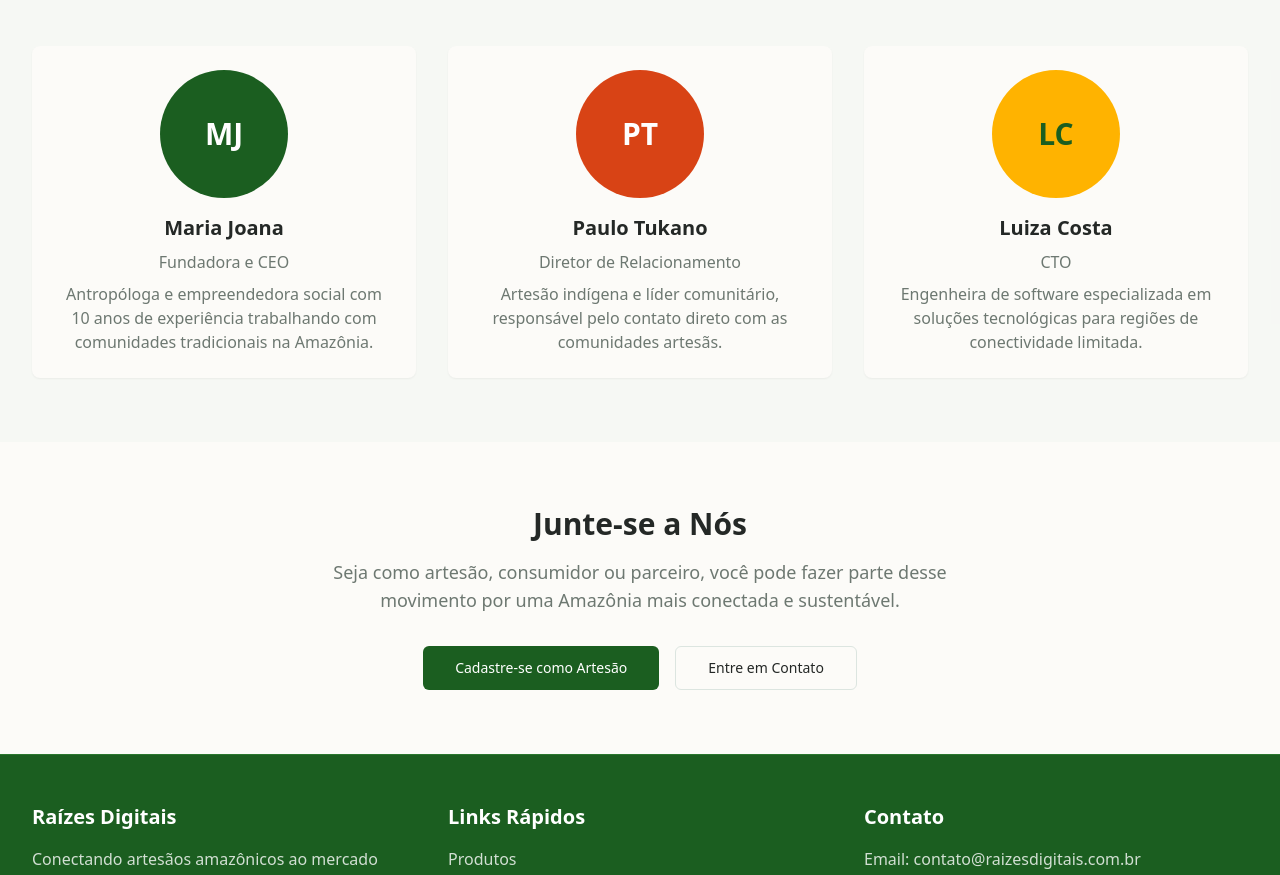
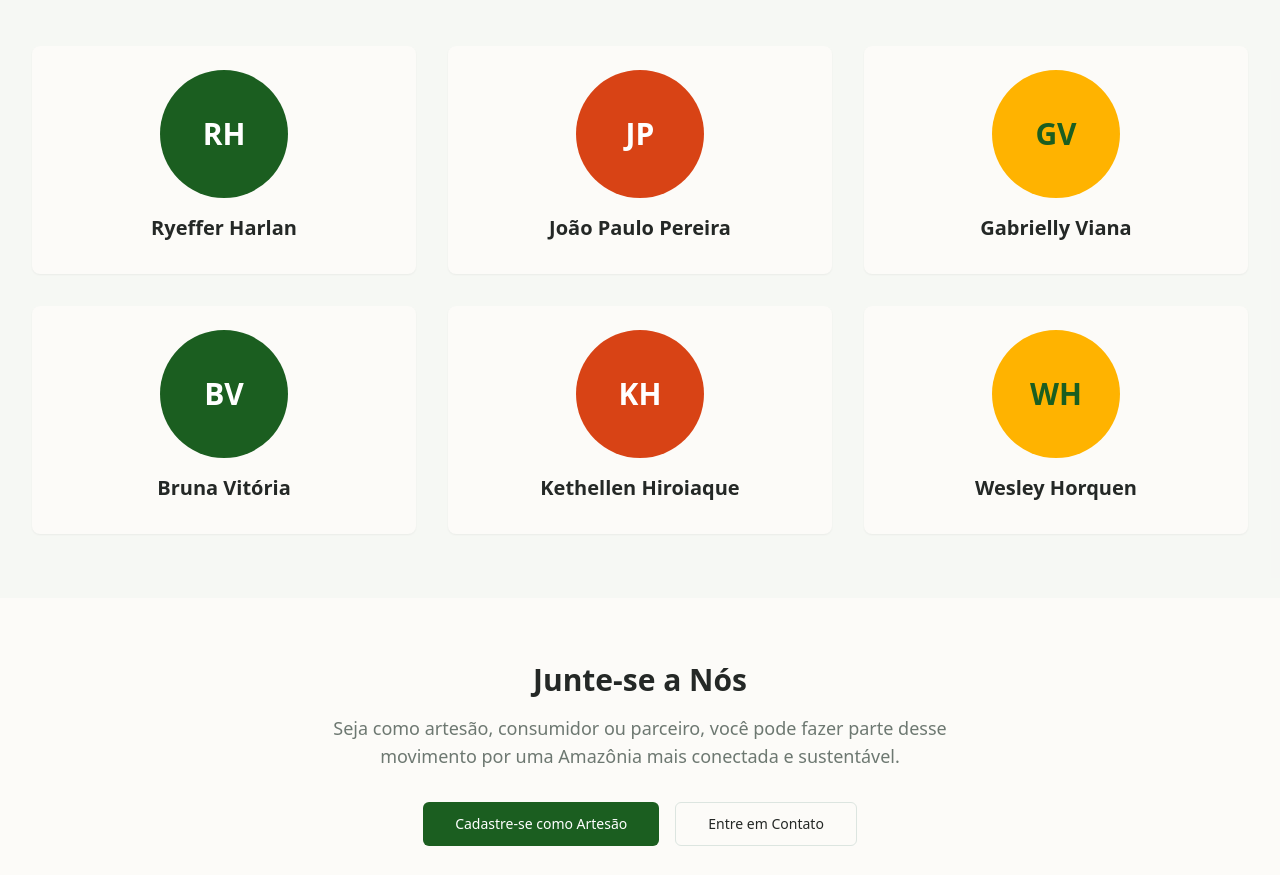
Before and after one commit to Founder-gif/Raizes-Digitais, a React (Vite) app: page /sobre in a window 1280 px wide. Shown: the part 1455-2330 px from the top of the page. Built offline with nearby package versions, Linux system fonts and the light colour scheme.

Commit message:
Add team members to About page
Added team member names to the About page.

```diff
--- a/src/pages/AboutPage.tsx
+++ b/src/pages/AboutPage.tsx
@@ -1,4 +1,3 @@
-
 import React from 'react';
 import { Button } from '@/components/ui/button';
 import { Link } from 'react-router-dom';
@@ -127,35 +126,44 @@ const AboutPage = () => {
           <div className="grid grid-cols-1 md:grid-cols-2 lg:grid-cols-3 gap-8">
             <div className="bg-background p-6 rounded-lg shadow-sm">
               <div className="h-32 w-32 rounded-full bg-amazon-green mx-auto mb-4 flex items-center justify-center">
-                <span className="text-white font-bold text-3xl">MJ</span>
+                <span className="text-white font-bold text-3xl">RH</span>
               </div>
-              <h3 className="text-xl font-bold text-center mb-2">Maria Joana</h3>
-              <p className="text-center text-muted-foreground mb-2">Fundadora e CEO</p>
-              <p className="text-center text-muted-foreground">
-                Antropóloga e empreendedora social com 10 anos de experiência trabalhando com comunidades tradicionais na Amazônia.
-              </p>
+              <h3 className="text-xl font-bold text-center mb-2">Ryeffer Harlan</h3>
             </div>
 
             <div className="bg-background p-6 rounded-lg shadow-sm">
               <div className="h-32 w-32 rounded-full bg-amazon-clay mx-auto mb-4 flex items-center justify-center">
-                <span className="text-white font-bold text-3xl">PT</span>
+                <span className="text-white font-bold text-3xl">JP</span>
               </div>
-              <h3 className="text-xl font-bold text-center mb-2">Paulo Tukano</h3>
-              <p className="text-center text-muted-foreground mb-2">Diretor de Relacionamento</p>
-              <p className="text-center text-muted-foreground">
-                Artesão indígena e líder comunitário, responsável pelo contato direto com as comunidades artesãs.
-              </p>
+              <h3 className="text-xl font-bold text-center mb-2">João Paulo Pereira</h3>
             </div>
 
             <div className="bg-background p-6 rounded-lg shadow-sm">
               <div className="h-32 w-32 rounded-full bg-amazon-sunshine mx-auto mb-4 flex items-center justify-center">
-                <span className="text-amazon-green font-bold text-3xl">LC</span>
+                <span className="text-amazon-green font-bold text-3xl">GV</span>
               </div>
-              <h3 className="text-xl font-bold text-center mb-2">Luiza Costa</h3>
-              <p className="text-center text-muted-foreground mb-2">CTO</p>
-              <p className="text-center text-muted-foreground">
-                Engenheira de software especializada em soluções tecnológicas para regiões de conectividade limitada.
-              </p>
+              <h3 className="text-xl font-bold text-center mb-2">Gabrielly Viana</h3>
+            </div>
+
+            <div className="bg-background p-6 rounded-lg shadow-sm">
+              <div className="h-32 w-32 rounded-full bg-amazon-green mx-auto mb-4 flex items-center justify-center">
+                <span className="text-white font-bold text-3xl">BV</span>
+              </div>
+              <h3 className="text-xl font-bold text-center mb-2">Bruna Vitória</h3>
+            </div>
+
+            <div className="bg-background p-6 rounded-lg shadow-sm">
+              <div className="h-32 w-32 rounded-full bg-amazon-clay mx-auto mb-4 flex items-center justify-center">
+                <span className="text-white font-bold text-3xl">KH</span>
+              </div>
+              <h3 className="text-xl font-bold text-center mb-2">Kethellen Hiroiaque</h3>
+            </div>
+
+            <div className="bg-background p-6 rounded-lg shadow-sm">
+              <div className="h-32 w-32 rounded-full bg-amazon-sunshine mx-auto mb-4 flex items-center justify-center">
+                <span className="text-amazon-green font-bold text-3xl">WH</span>
+              </div>
+              <h3 className="text-xl font-bold text-center mb-2">Wesley Horquen</h3>
             </div>
           </div>
         </div>
```
